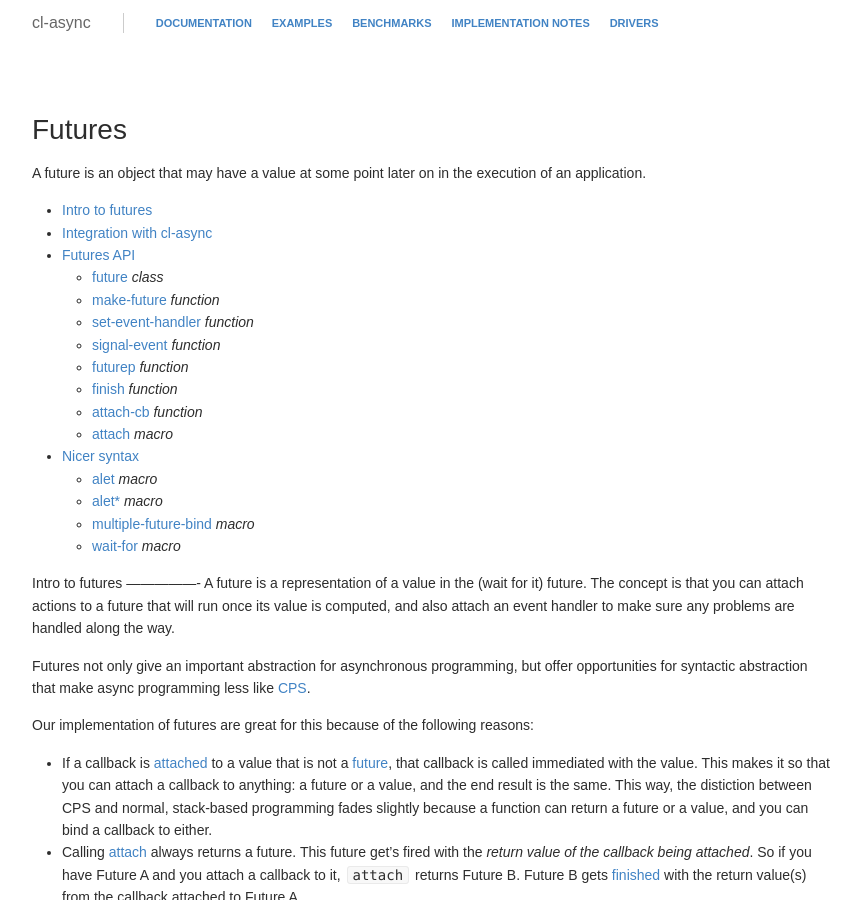
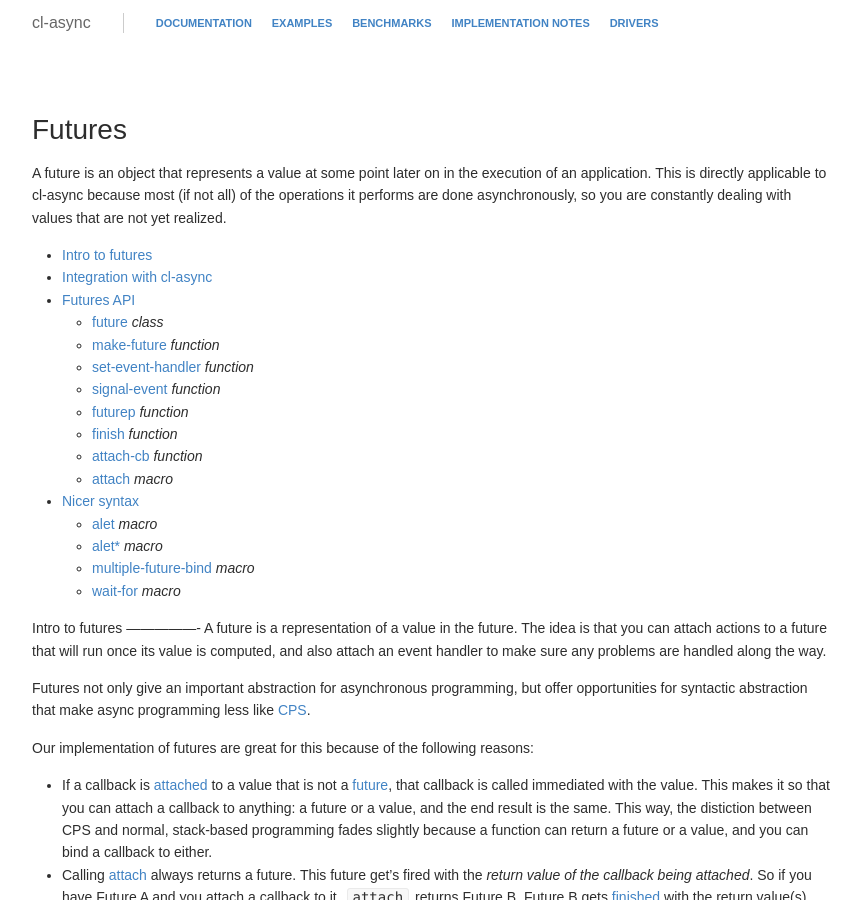
Before and after one commit to orthecreedence/cl-async, a Jekyll site: the page built from future.md, in a window 1280 px wide and 900 px high. Shown: the whole window, without its empty margins (208-1069 px from the left). Built offline with Jekyll 4.4.1, drawn with Linux system fonts in a browser that asks for light colours; Markdown is read by kramdown in place of the engine named in the settings.

Commit message:
updating future page intro

```diff
--- a/future.md
+++ b/future.md
@@ -5,8 +5,10 @@ layout: default
 
 Futures
 =======
-A future is an object that may have a value at some point later on in the
-execution of an application.
+A future is an object that represents a value at some point later on in the
+execution of an application. This is directly applicable to cl-async because
+most (if not all) of the operations it performs are done asynchronously, so you
+are constantly dealing with values that are not yet realized.
 
 - [Intro to futures](#intro)
 - [Integration with cl-async](#integration)
@@ -29,10 +31,9 @@ execution of an application.
 <a id="intro"></a>
 Intro to futures
 ----------------
-A future is a representation of a value in the (wait for it) future. The concept
-is that you can attach actions to a future that will run once its value is
-computed, and also attach an event handler to make sure any problems are handled
-along the way.
+A future is a representation of a value in the future. The idea is that you can
+attach actions to a future that will run once its value is computed, and also
+attach an event handler to make sure any problems are handled along the way.
 
 Futures not only give an important abstraction for asynchronous programming, but
 offer opportunities for syntactic abstraction that make async programming less
```
